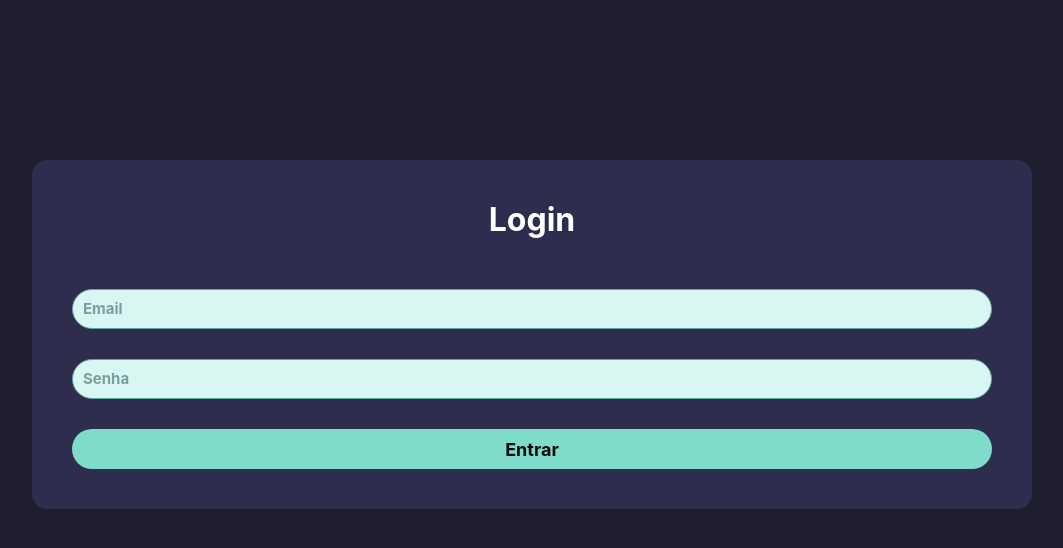
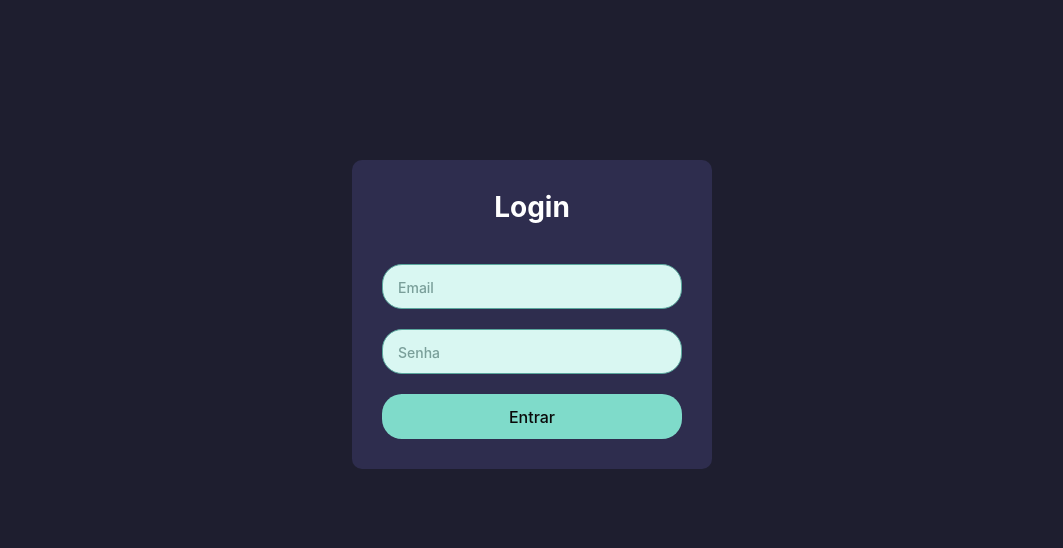
Before and after one commit to Jcfmneto/Soft-teste, a React app in the folder frontend/: page / in a window 1280 px wide. Shown: the top 548 px of the page, without its empty margins (108-1171 px from the left). Built offline with nearby package versions, Linux system fonts and the light colour scheme; the HTML template or start-up script is replaced by a standard one.

Commit message:
Terminando UI

```diff
--- a/frontend/package.json
+++ b/frontend/package.json
@@ -13,6 +13,7 @@
     "axios": "^1.10.0",
     "react": "^18.3.1",
     "react-dom": "^18.3.1",
+    "react-icons": "^5.5.0",
     "react-router-dom": "^7.6.3"
   },
   "devDependencies": {
--- a/frontend/src/pages/Home/index.jsx
+++ b/frontend/src/pages/Home/index.jsx
@@ -1,4 +1,5 @@
 import { useEffect, useState } from "react";
+import { FaSearch, FaBook, FaPen } from "react-icons/fa";
 import api from "../services/api";
 import "./style.css";
 
@@ -50,8 +51,8 @@ export default function VerLivrosPage() {
       console.error(err);
       alert("Erro ao devolver livro.");
     }
+
   };
-
   const toggleDescricao = (id) => {
     setDescricaoVisivel((prev) => ({
       ...prev,
@@ -131,10 +132,23 @@ export default function VerLivrosPage() {
           ) : (
             livrosFiltrados.map((livro) => (
               <div key={livro.id} className="book-card">
-                <h3 className="titulo-livro">{livro.titulo}</h3>
+                <div className="titulo-linha">
+                  <h3 className="titulo-livro">{livro.titulo}</h3>
+                  <button
+                    className="btn-lupa"
+                    onClick={() => toggleDescricao(livro.id)}
+                    title={descricaoVisivel[livro.id] ? "Ver menos" : "Ver mais"}
+                  >
+                    <FaSearch />
+                  </button>
+                </div>
                 <p><strong>Autor:</strong> {livro.autor}</p>
-                <p><strong>Status:</strong> {livro.alugado ? "Alugado" : "Disponível"}</p>
-
+                <p>
+                  <strong>Status:</strong>{" "}
+                  <span className={livro.alugado ? "status-alugado" : "status-disponivel"}>
+                    {livro.alugado ? "Alugado" : "Disponível"}
+                  </span>
+                </p>
                 {descricaoVisivel[livro.id] && (
                   <p><strong>Descrição:</strong> {livro.descricao}</p>
                 )}
@@ -148,14 +162,8 @@ export default function VerLivrosPage() {
                         : alugarLivro(livro.id)
                     }
                   >
-                    📖 {livro.alugado ? "Devolver" : "Alugar"}
-                  </button>
-
-                  <button
-                    className="btn-vermais"
-                    onClick={() => toggleDescricao(livro.id)}
-                  >
-                    {descricaoVisivel[livro.id] ? "Ver menos" : "Ver mais"}
+                    <FaBook />
+                    {livro.alugado ? "Devolver" : "Alugar"}
                   </button>
 
                   <button
@@ -168,7 +176,8 @@ export default function VerLivrosPage() {
                       }
                     }}
                   >
-                    ✏️ Editar
+                    <FaPen />
+              Editar
                   </button>
                 </div>
               </div>
@@ -212,15 +221,22 @@ export default function VerLivrosPage() {
 
               <div className="modal-buttons">
                 <button type="submit">Salvar</button>
-                <button type="button" onClick={() => setLivroParaEditar(null)}>Cancelar</button>
-                <button type="button" className="btn-delete" onClick={handleDeleteLivro}>
-  Deletar
+                <button type="button" onClick={() => setLivroParaEditar(null)}>
+            Cancelar
+                </button>
+                <button
+                  type="button"
+                  className="btn-delete"
+                  onClick={handleDeleteLivro}
+                >
+            Deletar
                 </button>
               </div>
             </form>
           </div>
         </div>
       )}
+
     </div>
   );
 }
--- a/frontend/src/pages/Home/style.css
+++ b/frontend/src/pages/Home/style.css
@@ -1,7 +1,6 @@
 body {
   margin: 0;
   padding: 0;
-  font-family: sans-serif;
   background-color: #0f0f1b;
 }
 
@@ -20,9 +19,15 @@ body {
 }
 
 .nav-links a {
-  color: #fff;
-  text-decoration: none;
-  margin-left: 15px;
+  border: 1px solid #7fffd4;
+  padding: 8px 12px;
+  border-radius: 6px;
+  color: #7fffd4;
+  transition: background-color 0.2s ease;
+}
+
+.nav-links a:hover {
+  background-color: #7fffd420;
 }
 
 .container {
@@ -60,12 +65,16 @@ body {
 
 .book-card {
   background-color: #1a1a2e;
-  padding: 20px;
-  border-radius: 10px;
+  padding: 24px;
+  border-radius: 12px;
   color: white;
   width: calc(33% - 20px);
   min-width: 250px;
-  box-shadow: 0 0 10px rgba(0, 0, 0, 0.4);
+  box-shadow: 0 0 10px rgba(0, 0, 0, 0.3);
+   transition: transform 0.2s ease, box-shadow 0.2s ease;
+  display: flex;
+  flex-direction: column;
+  justify-content: space-between;
 }
 
 .titulo-livro {
@@ -74,49 +83,75 @@ body {
   margin-bottom: 10px;
 }
 
+.book-card p {
+  color: #ccc;
+  font-size: 14px;
+  margin: 4px 0;
+}
+.book-card:hover {
+  transform: translateY(-4px);
+  box-shadow: 0 6px 20px rgba(255, 255, 255, 0.05);
+}
+
+.titulo-linha {
+  display: flex;
+  justify-content: space-between;
+  align-items: center;
+}
+
+.btn-lupa {
+  background: none;
+  border: none;
+  color: #7fffd4;
+  font-size: 1.1rem;
+  cursor: pointer;
+  transition: color 0.2s ease;
+}
+
+.btn-lupa:hover {
+  color: #ffffff;
+}
+
 .botoes {
   display: flex;
-  justify-content: space-between;
-  margin-top: 15px;
+  gap: 8px;
+  margin-top: 14px;
   flex-wrap: wrap;
-  gap: 5px;
+  justify-content: flex-start;
 }
 
-.btn-alugar {
-  border: none;
+.btn-alugar,
+.btn-editar {
+  all: unset;
+  padding: 8px 14px;
   border-radius: 6px;
-  padding: 10px 18px;
-  font-weight: bold;
+  font-size: 13px;
   cursor: pointer;
+  display: inline-flex;
+  align-items: center;
+  gap: 6px;
+  transition: background-color 0.2s ease, box-shadow 0.2s ease, transform 0.1s ease;
 }
 
 .btn-alugar.alugar {
-  background-color: #32fc6c;
-  color: black;
+  background-color: #4caf50;
+  color: white;
 }
 
 .btn-alugar.devolver {
-  background-color: #fc3232;
+  background-color: #e53935;
   color: white;
 }
 
-.btn-vermais {
-  background-color: #5d6dc0;
-  color: white;
-  border: none;
-  border-radius: 6px;
-  padding: 10px 18px;
-  cursor: pointer;
+.btn-editar {
+  background-color: #b0bec5;
+  color: #212121;
 }
 
-.btn-editar {
-  background-color: #ffa742;
-  color: black;
-  border: none;
-  border-radius: 6px;
-  padding: 10px 18px;
-  font-weight: bold;
-  cursor: pointer;
+.btn-alugar:hover,
+.btn-editar:hover {
+  box-shadow: 0 2px 8px rgba(255, 255, 255, 0.1);
+  transform: translateY(-1px);
 }
 
 .modal-overlay {
@@ -135,7 +170,7 @@ body {
 .modal-content {
   background-color: #1f1f2e;
   padding: 30px;
-  border-radius: 10px;
+  border-radius: 12px;
   color: white;
   width: 400px;
   max-width: 90%;
@@ -165,35 +200,55 @@ body {
   resize: vertical;
   height: 120px;
 }
+
 .modal-buttons {
   display: flex;
-  justify-content: space-between;
+  justify-content: flex-start;
   flex-wrap: wrap;
-  gap: 5px;
+  gap: 8px;
   margin-top: 10px;
 }
 
-
 .modal-buttons button {
-  padding: 10px 18px;
-  border: none;
+  all: unset;
+  padding: 8px 14px;
   border-radius: 6px;
+  font-size: 13px;
   cursor: pointer;
+  transition: background-color 0.2s ease, transform 0.1s ease;
+  display: inline-flex;
+  align-items: center;
+  justify-content: center;
+  gap: 6px;
 }
 
 .modal-buttons button[type="submit"] {
-  background-color: #32fc6c;
-  color: black;
-  font-weight: bold;
+  background-color: #4caf50;
+  color: white;
 }
 
 .modal-buttons button[type="button"] {
-  background-color: #5d6dc0;
+  background-color: #78909c;
   color: white;
 }
 
 .modal-buttons .btn-delete {
-  background-color: #fc3232 !important;
+  background-color: #e53935 !important;
   color: white;
-  font-weight: bold;
 }
+
+.modal-buttons button:hover {
+  opacity: 0.9;
+  transform: translateY(-1px);
+}
+
+
+.status-disponivel {
+  color: #32fc6c;
+  font-weight: 500;
+}
+
+.status-alugado {
+  color: #e57373;
+  font-weight: 500;
+}
--- a/frontend/src/pages/Login/style.css
+++ b/frontend/src/pages/Login/style.css
@@ -2,54 +2,56 @@
     display: flex;
     align-items: center;
     flex-direction: column;
-    padding-top: 100px;
+    padding-top: 80px;
 }
 
-h1 {
-    color: #fff;
-    font-size: 32px;
-    text-align: center;
+.container > form.form {
+    display: flex;
+    flex-direction: column;
+    gap: 20px;
+    padding: 30px;
+    border-radius: 10px;
+    background-color: #2e2d4e;
+    max-width: 360px;
+    width: 100%;
 }
 
-.form {
-    display: flex;
-    flex-direction: column;
-    gap: 30px;
-    padding: 30px;
-    border-radius: 15px;
-    background-color: #2e2d4e;
-    max-width: 50%;
-    width: 400px;
+.container > form.form > h1 {
+    color: #fff;
+    font-size: 28px;
+    text-align: center;
     margin-bottom: 20px;
-
-    & button {
-        border-radius: 30px;
-        background-color: #7fdbca;
-        height: 40px;
-        border: none;
-        font-weight: bold;
-        cursor: pointer;
-        color: #0a0a0a;
-        font-size: 18px;
 }
 
-    & button:hover{
-        opacity: 0.7;
-    }
-
-    & input {
+.container > form.form > input {
     border: 1px solid #5aa79d;
-        border-radius: 30px;
-        height: 40px;
+    border-radius: 20px;
+    height: 45px;
     background-color: #d9f7f2;
     color: #0f1e1d;
-        padding-left: 10px;
+    padding: 0 15px;
+    font-size: 16px;
     outline: none;
 }
 
-    & input::placeholder {
+.container > form.form > input::placeholder {
     color: #7a9f9a;
-  font-weight: bold;
-  font-size: 15px;
+    font-weight: 500;
+    font-size: 14px;
 }
+
+.container > form.form > button {
+    border-radius: 20px;
+    background-color: #7fdbca;
+    height: 45px;
+    border: none;
+    font-weight: 500;
+    cursor: pointer;
+    color: #0a0a0a;
+    font-size: 16px;
+    transition: opacity 0.3s ease;
 }
+
+.container > form.form > button:hover {
+    opacity: 0.8;
+}
```
Also changed, not shown: 1 other file (tests, documents, lock files or other folders). Lines whose indentation alone changed are shown as unchanged.
